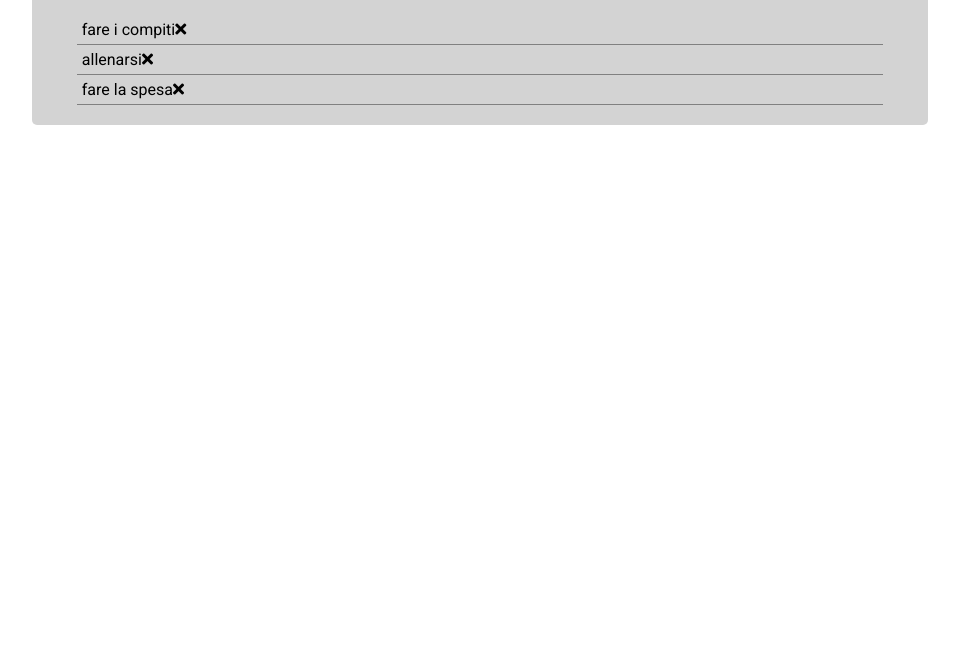
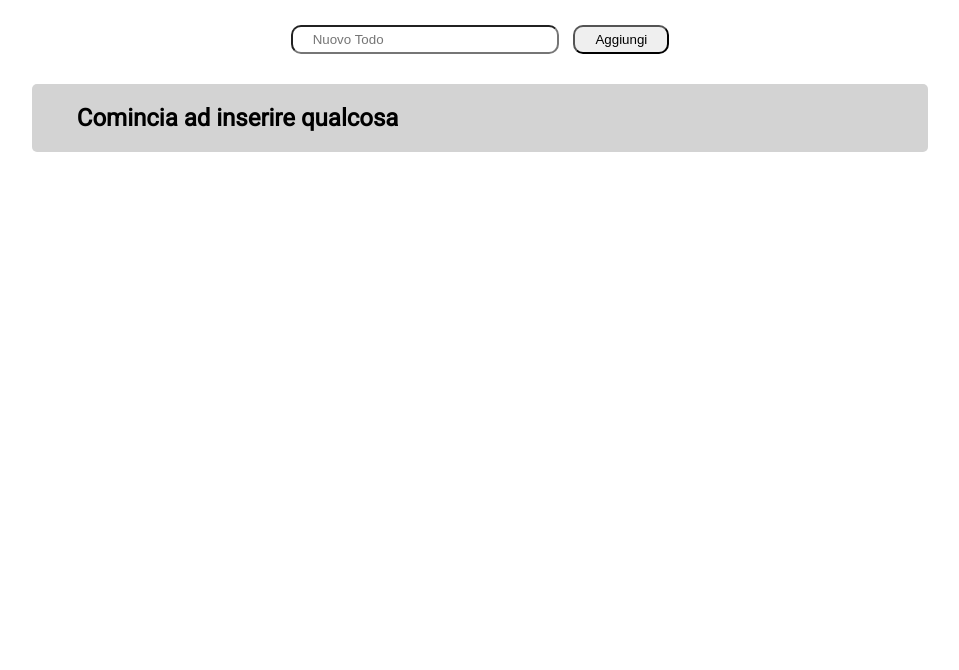
Before and after one commit to noemirea17/vue-todolist, a plain HTML site: page index.html in a window 1280 px wide. Shown: the part 130-800 px from the top of the page, without its empty margins (160-1119 px from the left). Drawn offline with nearby package versions, Linux system fonts and the light colour scheme.

Commit message:
parte due

```diff
--- a/css/style.css
+++ b/css/style.css
@@ -18,6 +18,18 @@ body {
 }
 img {
   width: 40%;
+  margin: 30px 0;
+}
+
+input,
+button {
+  padding: 5px 20px;
+  border-radius: 10px;
+  margin: 10px 5px;
+}
+
+input {
+  width: 30%;
 }
 
 .bottom {
@@ -36,4 +48,11 @@ ul li {
   padding: 5px 0;
   border-bottom: 1px solid grey;
   padding: 5px;
+  cursor: pointer;
+  display: flex;
+  justify-content: space-between;
 }
+
+li:hover {
+  background-color: white;
+}
--- a/index.html
+++ b/index.html
@@ -16,18 +16,17 @@
         <div class="top">
             <div class="logo">
                 <img src="img/logo.png" alt="">
-
             </div>
-            <input type="text" v-model="newtext">
+            <input type="text" placeholder="Nuovo Todo" v-model="newtext" @keyup.enter="addtext">
             <button @click="addtext">Aggiungi</button>
 
         </div>
         <div class="bottom">
             <div class="listcontainer">
-
-                <ul>
-                    <li v-for="(item, index) in list">{{item}}<i class="fas fa-times" @click="removetext(index)"></i></li>
+                <ul v-if="list.length > 0">
+                    <li v-for="(item, index) in list"> <p>{{item}}</p>  <i class="fas fa-times" @click="removetext(index)"></i></li>
                 </ul>
+                <h2 v-else>Comincia ad inserire qualcosa</h2>
             </div>
 
         </div>
--- a/js/main.js
+++ b/js/main.js
@@ -1,7 +1,7 @@
 var app = new Vue({
   el: "#root",
   data: {
-    list: ["fare i compiti", "allenarsi", "fare la spesa"],
+    list: [],
     newtext: "",
   },
   methods: {
```
